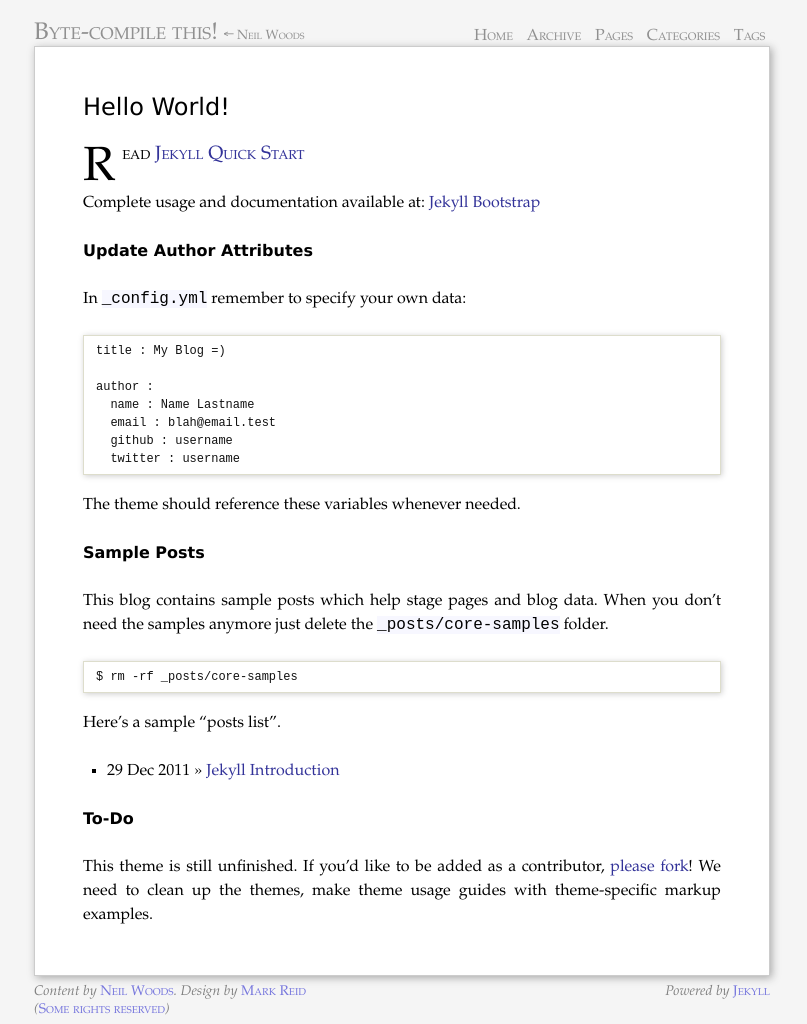
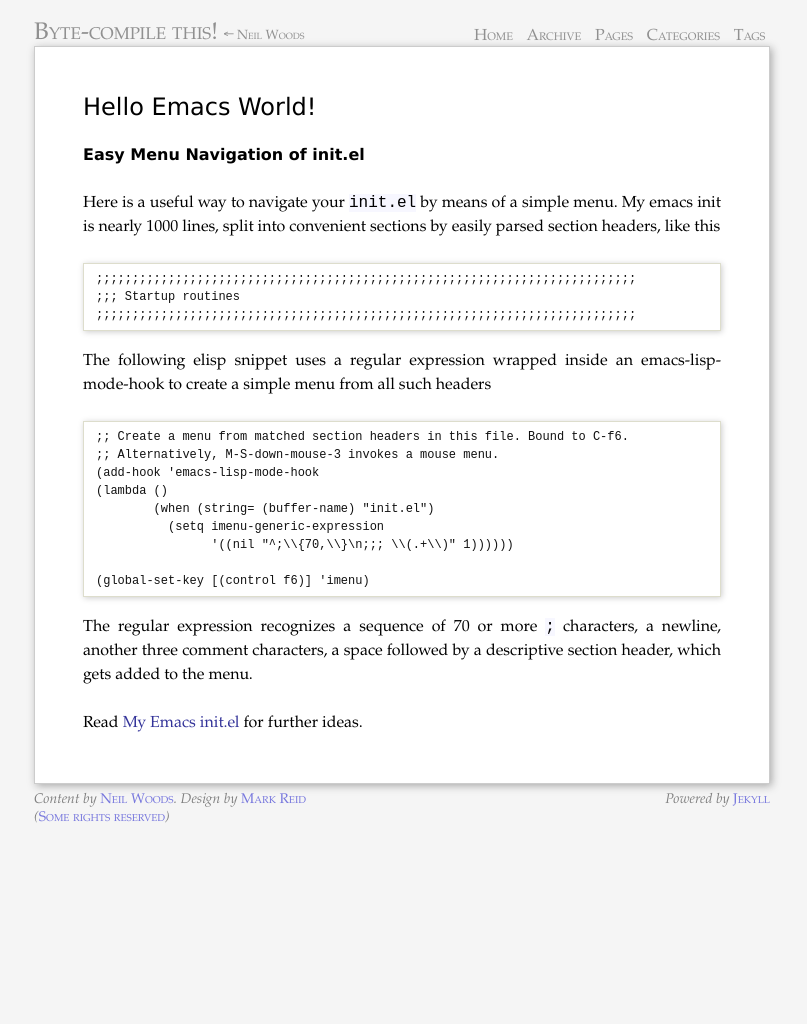
Before and after one commit to netlexer/netlexer.github.io, a Jekyll site: the page built from index.md, in a window 1280 px wide. Shown: the whole page, without its empty margins (238-1045 px from the left). Built offline with Jekyll 4.4.1, drawn with Linux system fonts in a browser that asks for light colours; after the commit the page ends 900 px from its top, so only the background shows below that.

Commit message:
Write first post.

```diff
--- a/index.md
+++ b/index.md
@@ -1,44 +1,37 @@
 ---
 layout: page
-title: Hello World!
+title: Hello Emacs World!
 tagline: Supporting tagline
 ---
 {% include JB/setup %}
 
-Read [Jekyll Quick Start](http://jekyllbootstrap.com/usage/jekyll-quick-start.html)
+## Easy Menu Navigation of init.el
 
-Complete usage and documentation available at: [Jekyll Bootstrap](http://jekyllbootstrap.com)
+Here is a useful way to navigate your `init.el` by means of a simple
+menu. My emacs init is nearly 1000 lines, split into convenient
+sections by easily parsed section headers, like this
 
-## Update Author Attributes
+    ;;;;;;;;;;;;;;;;;;;;;;;;;;;;;;;;;;;;;;;;;;;;;;;;;;;;;;;;;;;;;;;;;;;;;;;;;;;
+    ;;; Startup routines
+    ;;;;;;;;;;;;;;;;;;;;;;;;;;;;;;;;;;;;;;;;;;;;;;;;;;;;;;;;;;;;;;;;;;;;;;;;;;;
 
-In `_config.yml` remember to specify your own data:
+The following elisp snippet uses a regular expression wrapped inside an
+emacs-lisp-mode-hook to create a simple menu from all such headers
 
-    title : My Blog =)
+    ;; Create a menu from matched section headers in this file. Bound to C-f6.
+    ;; Alternatively, M-S-down-mouse-3 invokes a mouse menu.
+    (add-hook 'emacs-lisp-mode-hook
+    (lambda ()
+            (when (string= (buffer-name) "init.el")
+              (setq imenu-generic-expression
+                    '((nil "^;\\{70,\\}\n;;; \\(.+\\)" 1))))))
 
-    author :
-      name : Name Lastname
-      email : blah@email.test
-      github : username
-      twitter : username
+    (global-set-key [(control f6)] 'imenu)
 
-The theme should reference these variables whenever needed.
+The regular expression recognizes a sequence of 70 or more `;`
+characters, a newline, another three comment characters, a space
+followed by a descriptive section header, which gets added to the
+menu.
 
-## Sample Posts
-
-This blog contains sample posts which help stage pages and blog data.
-When you don't need the samples anymore just delete the `_posts/core-samples` folder.
-
-    $ rm -rf _posts/core-samples
-
-Here's a sample "posts list".
-
-<ul class="posts">
-  {% for post in site.posts %}
-    <li><span>{{ post.date | date_to_string }}</span> &raquo; <a href="{{ BASE_PATH }}{{ post.url }}">{{ post.title }}</a></li>
-  {% endfor %}
-</ul>
-
-## To-Do
-
-This theme is still unfinished. If you'd like to be added as a contributor, [please fork](http://github.com/plusjade/jekyll-bootstrap)!
-We need to clean up the themes, make theme usage guides with theme-specific markup examples.
+Read [My Emacs init.el](https://github.com/netlexer/dot.emacs.d/) for
+further ideas.
```
